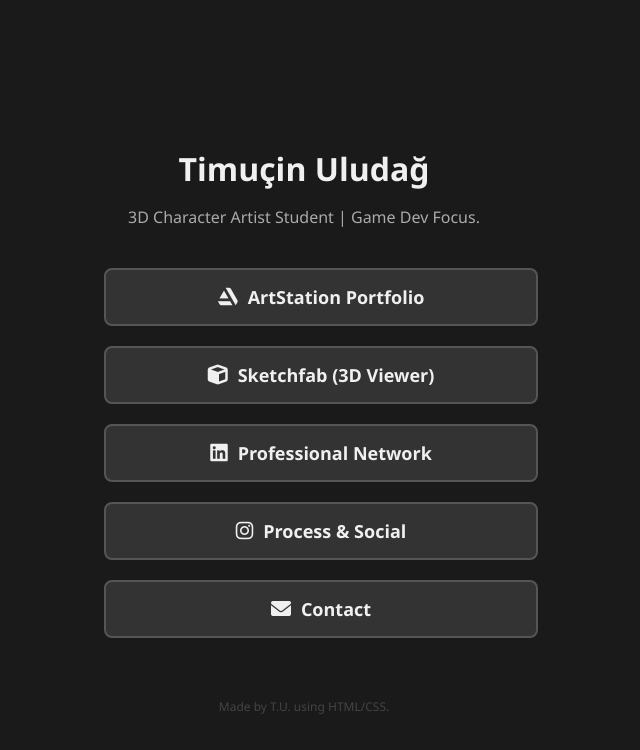
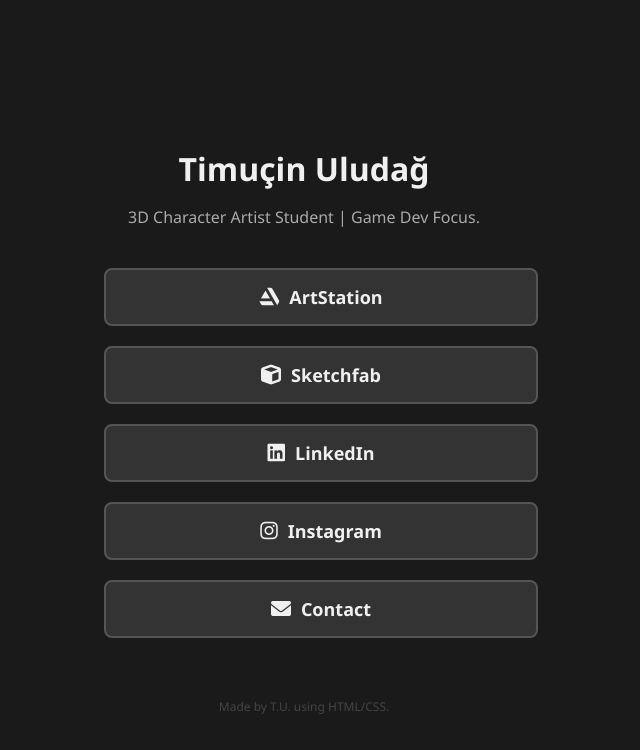
Before and after one commit to mxlnxkckc/timucin-uludag-linkhub, a plain HTML site: page index.html in a window 1280 px wide. Shown: the whole page, without its empty margins (336-976 px from the left). Drawn offline with Linux system fonts and the light colour scheme.

Commit message:
.
Updated button text for social links in footer.

```diff
--- a/index.html
+++ b/index.html
@@ -79,19 +79,19 @@
 
         <a href="https://www.artstation.com/timucin_uludagg" class="button">
             <i class="fab fa-artstation"></i>
-            ArtStation Portfolio
+            ArtStation
         </a>
         <a href="https://sketchfab.com/TimucinUludag" class="button">
             <i class="fas fa-cube"></i>
-            Sketchfab (3D Viewer)
+            Sketchfab
         </a>
         <a href="https://www.linkedin.com/in/timucin-uludag" class="button">
             <i class="fab fa-linkedin"></i>
-            Professional Network
+            LinkedIn
         </a>
         <a href="https://instagram.com/timucin_uludag" class="button">
             <i class="fab fa-instagram"></i>
-            Process & Social
+            Instagram
         </a>
         <a href="mailto:contact@timucinuludag.art" class="button">
             <i class="fas fa-envelope"></i>
```
